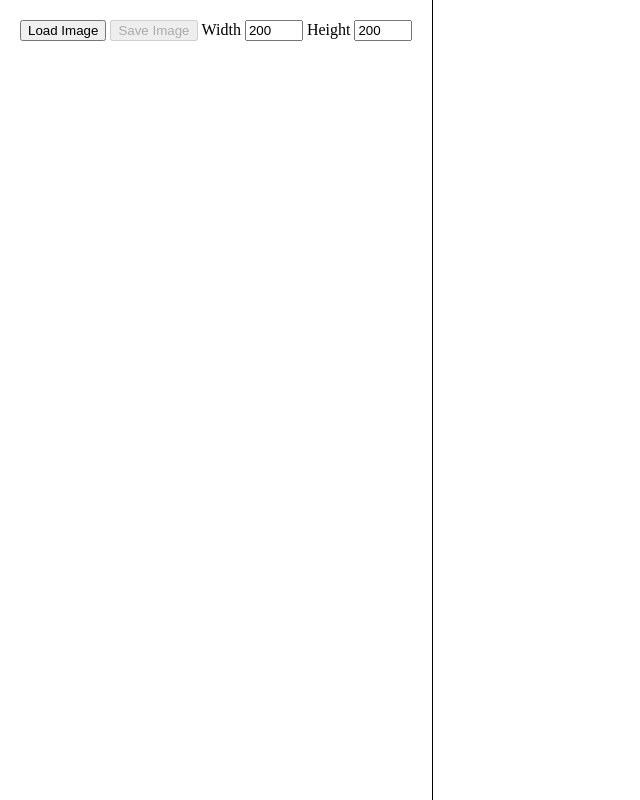
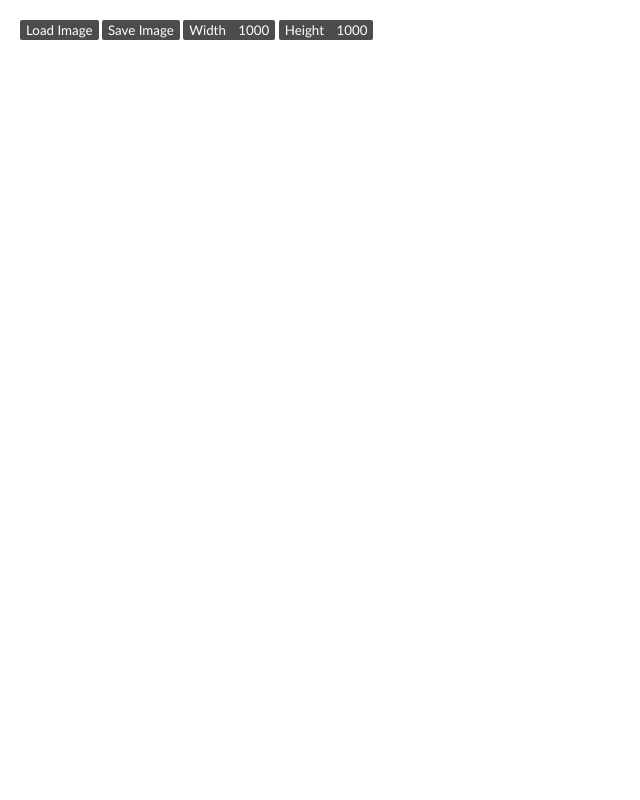
Before and after one commit to dougeasterly/CatsEyeJS, a plain HTML site: page index.html in a window 1280 px wide. Shown: the whole page, without its empty margins (0-640 px from the left). Drawn offline with Linux system fonts and the light colour scheme.

Commit message:
Move the interface to float over the preview
Rather than having the interface take up space on the left side of the
application, the buttons now float over the top of the preview. They
will still group accordingly if the window is too small.

```diff
--- a/cats-eye.css
+++ b/cats-eye.css
@@ -1,20 +1,17 @@
-html, body {
+html, body, #preview {
   width: 100%;
   height: 100%;
   margin: 0px;
   overflow: hidden;
 }
 
-body {
-  display: flex;
-}
-
-#interface, #preview {
-  height: 100%;
+body, button, input {
+  font-size: 10pt;
+  font-family: "Trebuchet MS", Helvetica, sans-serif;
 }
 
 #interface {
-  border-right: 1px solid black;
+  position: fixed;
   padding: 20px;
 }
 
@@ -22,10 +19,37 @@ body {
   display: inline-block;
 }
 
-.save-dimension {
-  width: 50px;
+#interface button, .labelled {
+  display: inline-block;
+  padding: 2px 6px;
+  color: white;
+  background-color: rgba(0, 0, 0, 0.7);
+  border: 0px;
+  border-radius: 2px;
 }
 
-#preview {
-  flex: 1 1 50%;
+#interface button, .labelled > label {
+  cursor: pointer;
 }
+
+.labelled > label {
+  cursor: pointer;
+}
+
+.labelled > input {
+  color: white;
+  border: 0px;
+  text-align: right;
+  background: none;
+  padding: 0px;
+  margin: 0px;
+}
+
+input::-webkit-outer-spin-button, input::-webkit-inner-spin-button {
+  -webkit-appearance: none;
+  margin: 0px;
+}
+
+.save-dimension {
+  width: 40px;
+}
--- a/index.html
+++ b/index.html
@@ -11,17 +11,19 @@
     <section id="interface">
       <div id="image-inputs">
         <button id="load-image">Load Image</button>
-        <button id="save-image" disabled>Save Image</button>
         <div class="group">
+          <button id="save-image" disabled>Save Image</button>
           <div class="group">
-            <label for="save-width">Width</label>
-            <input id="save-width" class="save-dimension" data-dimension="width"
-                  type="number" min="1" value="200">
-          </div>
-          <div class="group">
-            <label for="save-height">Height</label>
-            <input id="save-height" class="save-dimension" data-dimension="height"
-                  type="number" min="1" value="200">
+            <div class="labelled">
+              <label for="save-width">Width</label>
+              <input id="save-width" class="save-dimension" data-dimension="width"
+                    type="number" min="1" value="1000">
+            </div>
+            <div class="labelled">
+              <label for="save-height">Height</label>
+              <input id="save-height" class="save-dimension" data-dimension="height"
+                    type="number" min="1" value="1000">
+            </div>
           </div>
         </div>
       </div>
```
